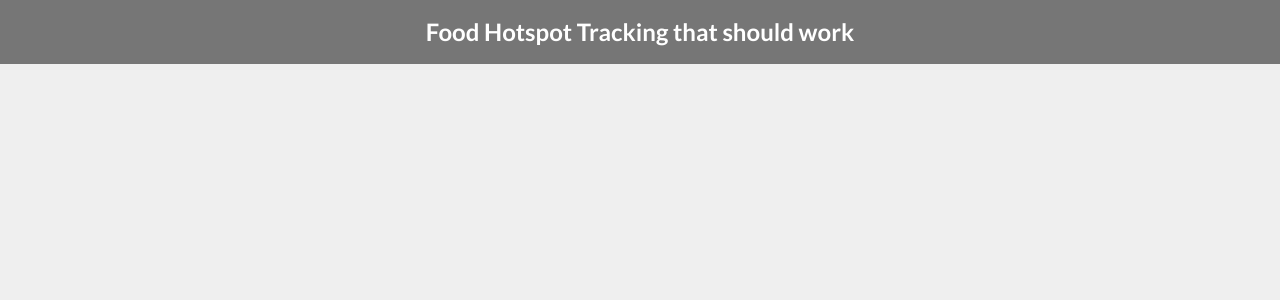
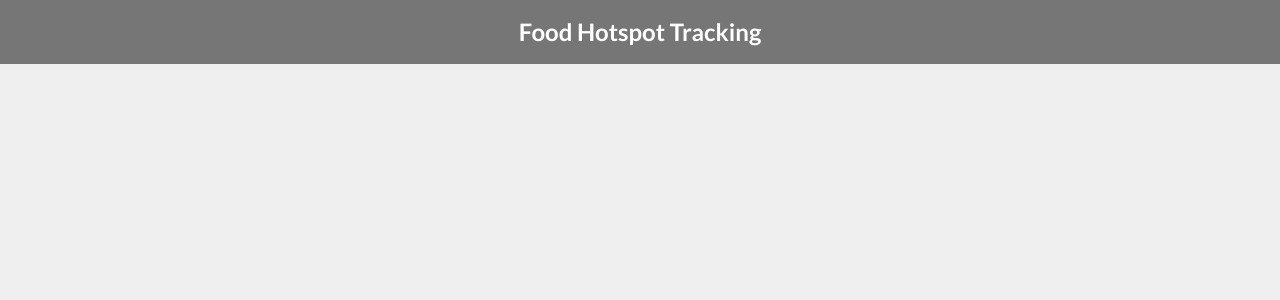
Before and after one commit to sandlerben/food-hotspot-tracking, a Flask app: page /app in a window 1280 px wide. Shown: the top 300 px of the page. Run offline with Flask 2, Linux system fonts and the light colour scheme; some libraries are stand-ins or nearby versions.

Commit message:
removed 'that should work'

```diff
--- a/templates/header.html
+++ b/templates/header.html
@@ -1,5 +1,5 @@
 <header>
 	<div class="wrapper">
-		<h1>Food Hotspot Tracking that should work</h1>
+		<h1>Food Hotspot Tracking</h1>
 	</div>
 </header>
```
